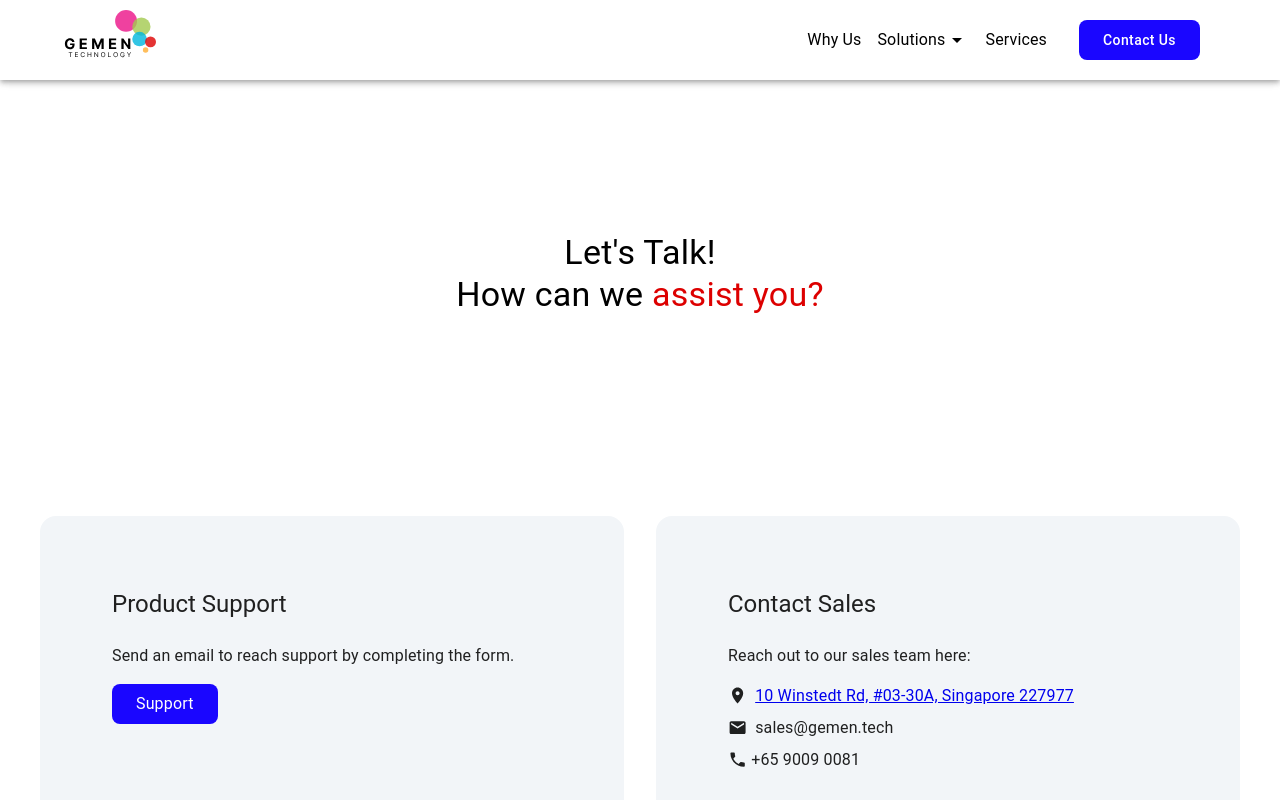
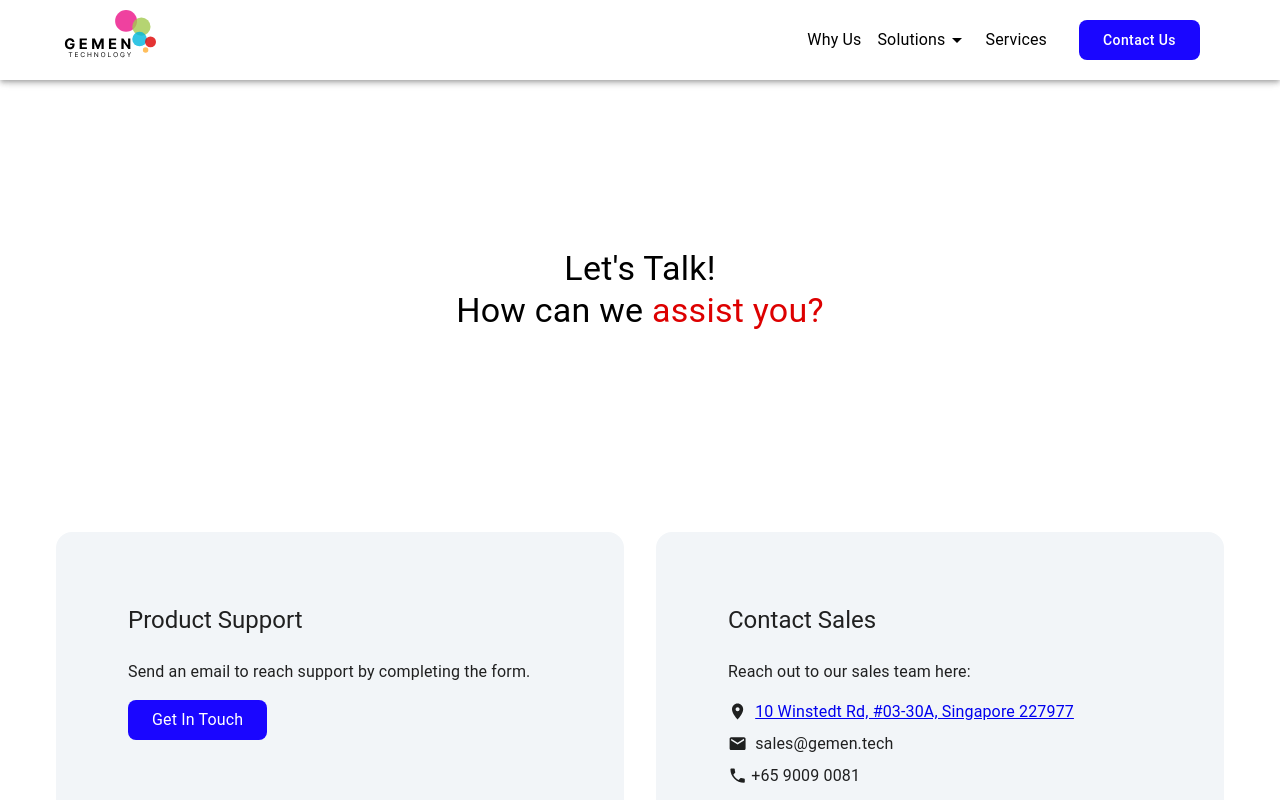
Before and after one commit to Xycone/Gemen_Website_Frontend, a React (Vite) app: page /contactUs in a window 1280 px wide. Shown: the top 800 px of the page. Built offline with nearby package versions, Linux system fonts and the light colour scheme.

Commit message:
Changed page padding

```diff
--- a/src/pages/Ace.jsx
+++ b/src/pages/Ace.jsx
@@ -22,7 +22,7 @@ function Ace() {
   }, [pathname]);
 
   return (
-    <Box sx={{ my: 2, padding: 2  }}>
+    <Box sx={{ my: 2, padding: 4 }}>
       <Box sx={{ pb: 30, pt: 15, position: 'relative', textAlign: 'center' }}>
         <Box sx={{ textAlign: 'center', mb: 5 }}>
           <Typography variant="h5" sx={{ mb: 5 }}>
--- a/src/pages/ContactUs.jsx
+++ b/src/pages/ContactUs.jsx
@@ -78,7 +78,7 @@ function ContactUs() {
   });
 
   return (
-    <Box sx={{ my: 2, padding: 2  }}>
+    <Box sx={{ my: 2, padding: 4  }}>
       <Box sx={{ pb: 15, pt: 15 }}>
         <Box sx={{ mb: 10, fontWeight: 'bold', textAlign: 'center' }}>
           <Typography variant="h4">
@@ -112,7 +112,7 @@ function ContactUs() {
                     textTransform: 'none',
                   }}
                   onClick={handleContactSupportFormOpen}>
-                  <Typography>Support</Typography>
+                  <Typography>Get In Touch</Typography>
                 </Button>
                 <Dialog
                   fullWidth
--- a/src/pages/Garantia.jsx
+++ b/src/pages/Garantia.jsx
@@ -22,7 +22,7 @@ function Garantia() {
   }, [pathname]);
 
   return (
-    <Box sx={{ my: 2, padding: 2 }}>
+    <Box sx={{ my: 2, padding: 4 }}>
       <Box sx={{ pb: 30, pt: 15, position: 'relative', textAlign: 'center' }}>
         <Box sx={{ textAlign: 'center', mb: 5 }}>
           <Typography variant="h5" sx={{ mb: 5 }}>
--- a/src/pages/Homepage.jsx
+++ b/src/pages/Homepage.jsx
@@ -21,7 +21,7 @@ function Homepage() {
   }, [location]);
 
   return (
-    <Box sx={{ my: 2, padding: 2 }}>
+    <Box sx={{ my: 2, padding: 4 }}>
       <LandingSection id="landing-section" />
       <WhyUsSection id="whyus-section" />
       <SolutionsSection id="solutions-section" />
```
